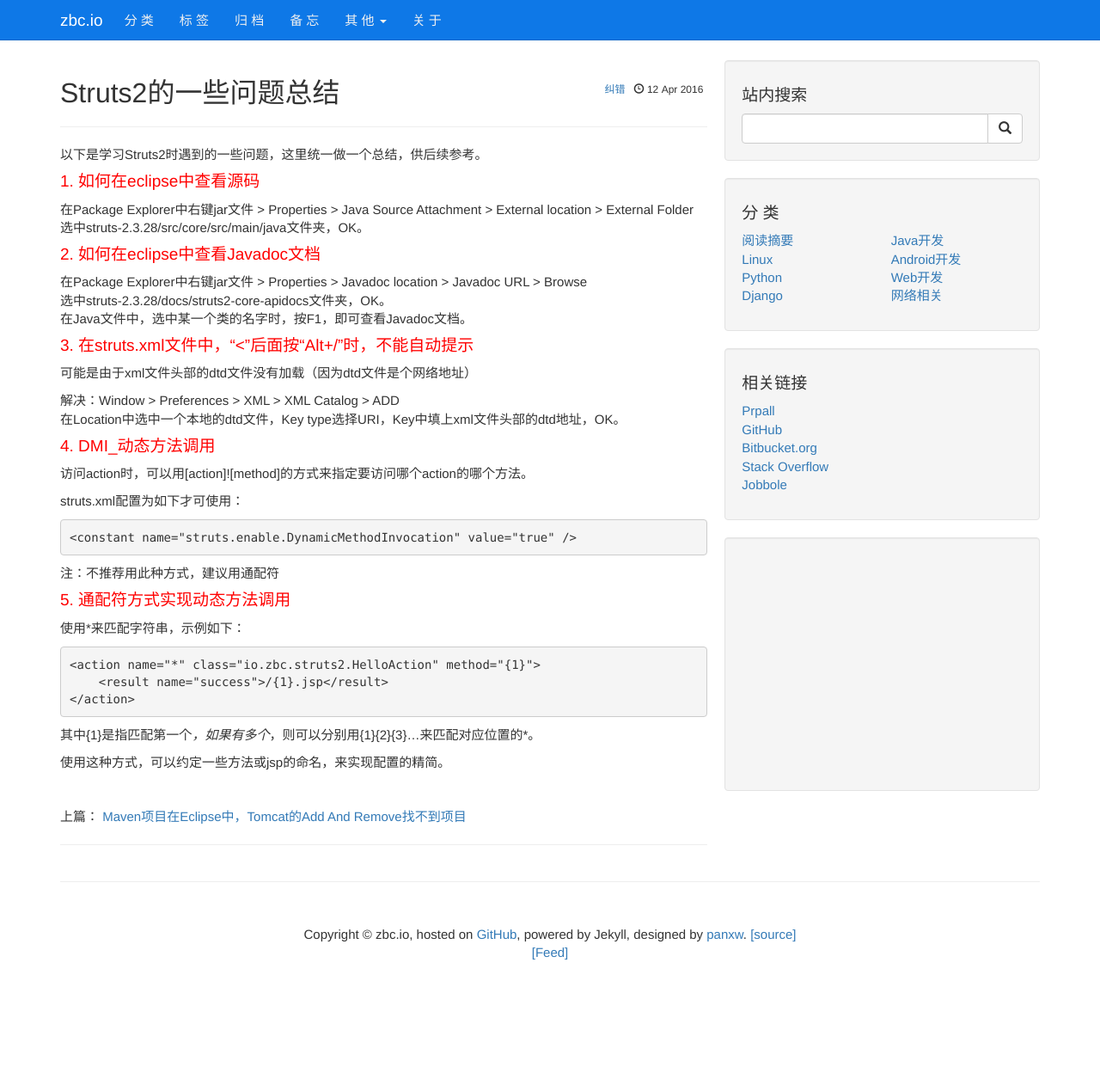
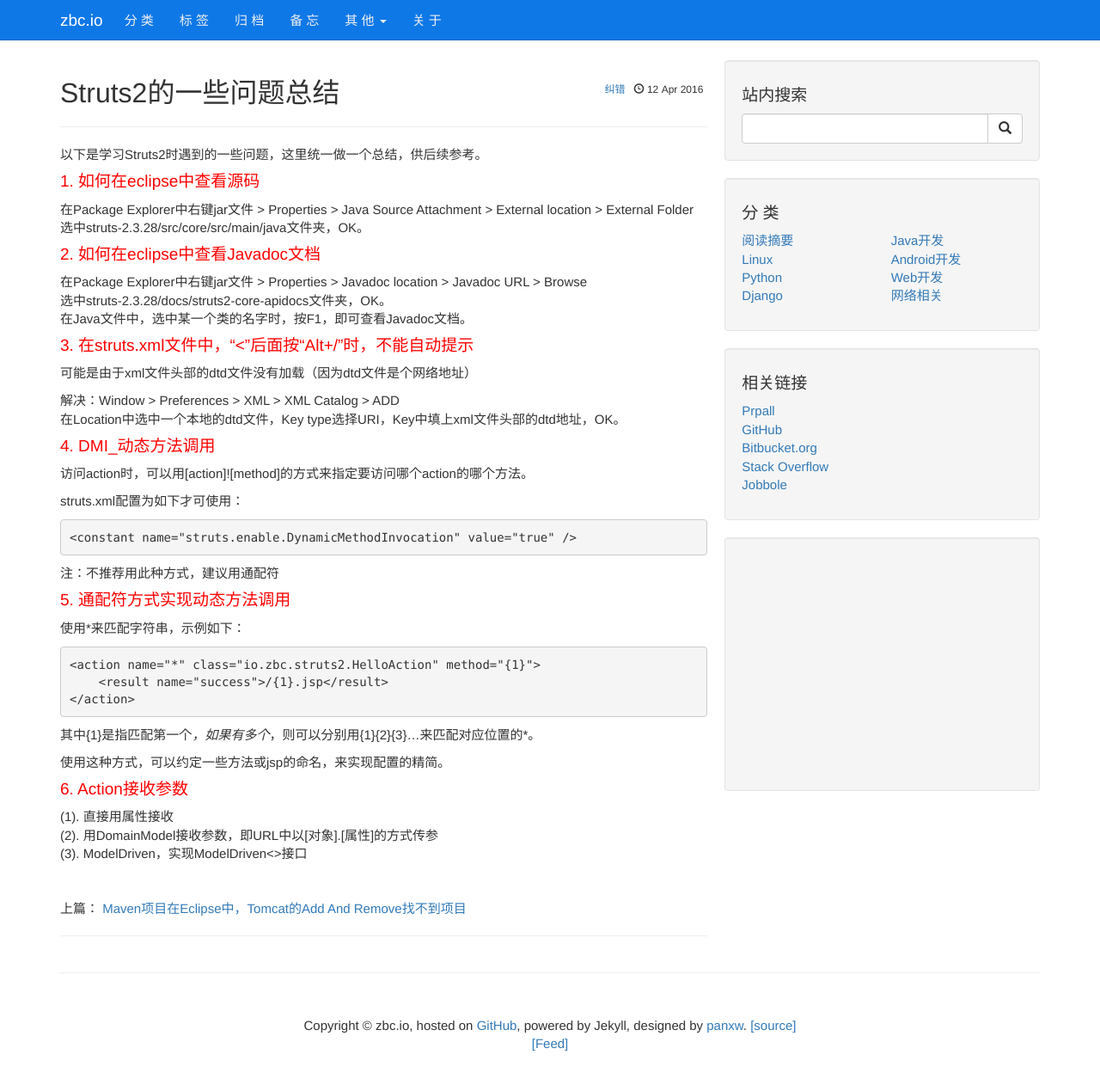
Before and after one commit to zbc0512/zbc0512.github.io, a Jekyll site: the page built from _posts/2016-04-12-struts2.md, in a window 1280 px wide and 1285 px high. Shown: the top 1262 px of the window at 86% size. Built offline with Jekyll 4.4.1, drawn with Linux system fonts in a browser that asks for light colours; nearby versions of some CDN libraries; library files that are not in the unit come from our copies; comment, search, counter and statistics services are not loaded.

Commit message:
Update 2016-04-12-struts2.md

```diff
--- a/_posts/2016-04-12-struts2.md
+++ b/_posts/2016-04-12-struts2.md
@@ -46,3 +46,9 @@ struts.xml配置为如下才可使用：
 其中{1}是指匹配第一个*，如果有多个*，则可以分别用{1}{2}{3}...来匹配对应位置的*。
 
 使用这种方式，可以约定一些方法或jsp的命名，来实现配置的精简。
+
+#### <font color="#F00">6. Action接收参数</font>
+
+(1). 直接用属性接收
+(2). 用DomainModel接收参数，即URL中以[对象].[属性]的方式传参
+(3). ModelDriven，实现ModelDriven<>接口
```
